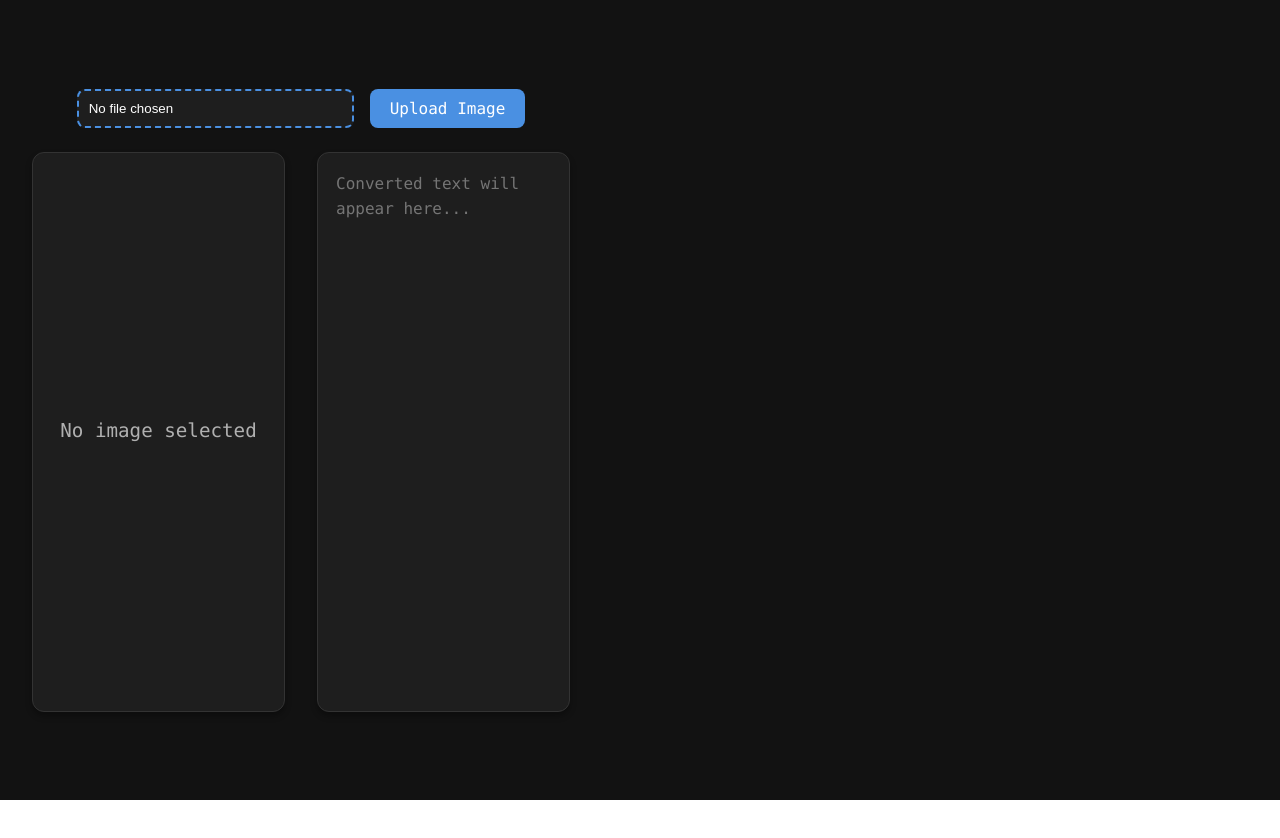
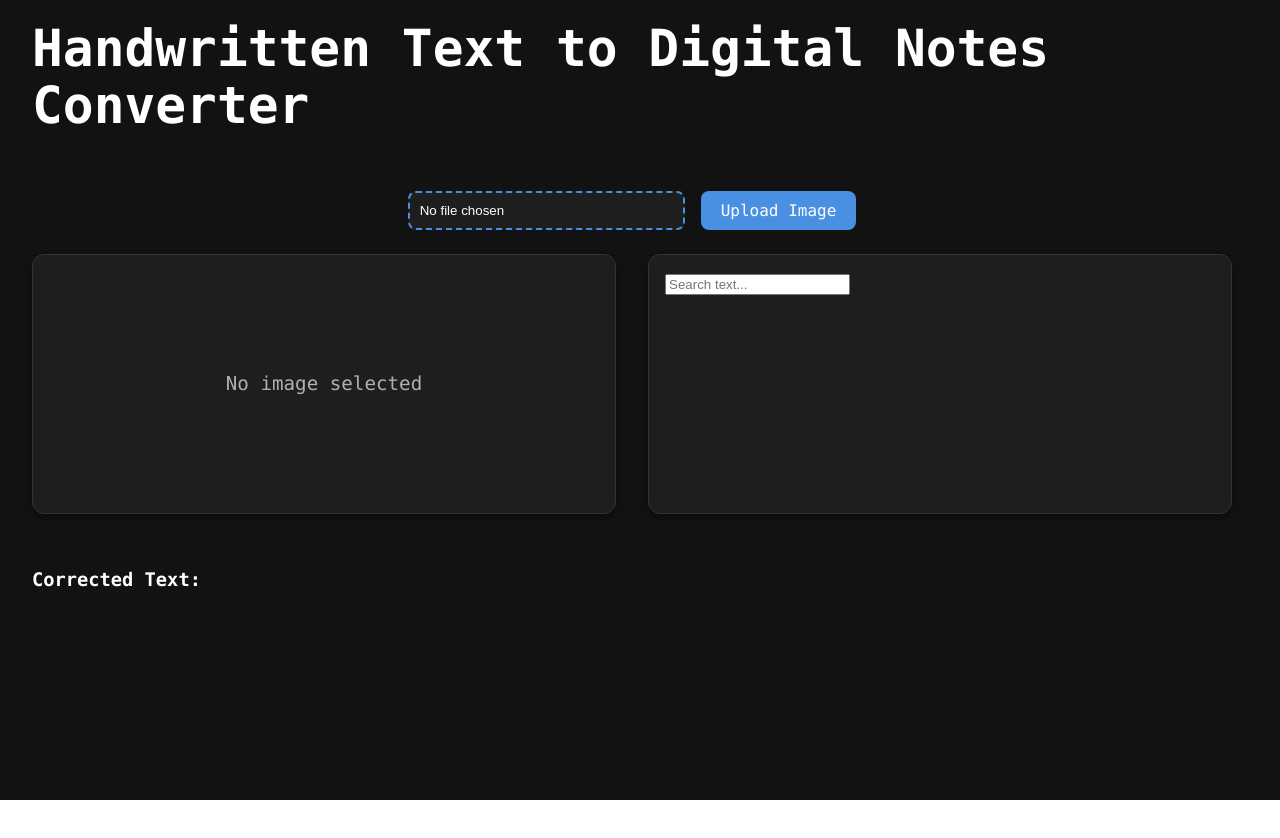
Before and after one commit to T-SarvesH/Handwritten-Text---Digital-Text-Converter, a React (Vite) app in the folder frontend/: page / in a window 1280 px wide. Shown: the top 838 px of the page. Before the commit the page ends 800 px from the top, so only its background shows below. Built offline with nearby package versions, Linux system fonts and the light colour scheme; no server answers.

Commit message:
Update UploadImage.jsx

```diff
--- a/frontend/src/components/UploadImage.jsx
+++ b/frontend/src/components/UploadImage.jsx
@@ -1,4 +1,273 @@
 import React, { useState, useEffect, useRef } from "react";
+import axios from "axios";
+import "./UploadImage.css";
+import { jsPDF } from "jspdf";
+import Typo from "typo-js";
+
+const UploadImage = () => {
+    const [selectedImage, setSelectedImage] = useState(null);
+    const [convertedText, setConvertedText] = useState("");
+    const [displayedText, setDisplayedText] = useState("");
+    const [correctedText, setCorrectedText] = useState("");
+
+    const [isLoading, setIsLoading] = useState(false);
+    const [isCopied, setIsCopied] = useState(false);
+    const [searchQuery, setSearchQuery] = useState(""); // New state for search query
+    const textareaRef = useRef(null);
+
+
+    useEffect(() => {
+        let timer;
+        if (convertedText) {
+            let index = 0;
+            timer = setInterval(() => {
+                if (index < convertedText.length) {
+                    setDisplayedText(prev => prev + convertedText[index]);
+                    index++;
+                } else {
+                    clearInterval(timer);
+                }
+            }, 20);
+        }
+        return () => clearInterval(timer);
+    }, [convertedText]);
+
+    const correctSpelling = (text) => {
+        if (!dictionary) return text;
+
+        const words = text.split(" ");
+        const correctedWords = words.map((word) => {
+          if (!dictionary.check(word)) {
+            const suggestions = dictionary.suggest(word);
+            return suggestions.length > 0 ? suggestions[0] : word;
+          }
+          return word;
+        });
+
+        return correctedWords.join(" ");
+      };
+
+
+      useEffect(() => {
+        if (convertedText) {
+          const corrected = correctSpelling(convertedText);
+          setCorrectedText(corrected);
+        }
+      }, [convertedText]);
+
+    // Function to highlight text
+    const highlightText = (text, searchQuery) => {
+        if (!searchQuery) return text; // If no search query, return text as is
+        const regex = new RegExp(`(${searchQuery})`, "gi");
+        return text.replace(regex, "<mark>$1</mark>");
+    };
+
+    const handleFileChange = (event) => {
+        const file = event.target.files[0];
+        setSelectedImage(file);
+        setConvertedText("");
+        setDisplayedText("");
+        setIsCopied(false);
+    };
+
+
+    const handleUpload = async () => {
+        if (!selectedImage) {
+            alert("Please select an image first.");
+            return;
+        }
+
+        const formData = new FormData();
+        formData.append("image", selectedImage);
+
+        setIsLoading(true);
+        setConvertedText("");
+        setDisplayedText("");
+        setIsCopied(false);
+
+        try {
+            const response = await axios.post("http://127.0.0.1:8000/api/upload/", formData, {
+                headers: { "Content-Type": "multipart/form-data" },
+            });
+            setConvertedText(response.data.extracted_text);
+        } catch (error) {
+            console.error("Error uploading image:", error);
+            alert("Failed to upload image. Please try again.");
+        } finally {
+            setIsLoading(false);
+        }
+    };
+    const [dictionary, setDictionary] = useState(null);
+
+    useEffect(() => {
+      const loadDictionary = async () => {
+        const affRes = await fetch("/dictionaries/en_US.aff");
+        const dicRes = await fetch("/dictionaries/en_US.dic");
+
+        const affText = await affRes.text();
+        const dicText = await dicRes.text();
+
+        const newDict = new Typo("en_US", affText, dicText, { platform: "any" });
+        setDictionary(newDict);
+      };
+
+      loadDictionary();
+    }, []);
+
+    const handleSearchChange = (e) => {
+        setSearchQuery(e.target.value);
+    };
+    const handleCopyToClipboard = async () => {
+        try {
+          await navigator.clipboard.writeText(displayedText); // replace with your actual variable
+          setIsCopied(true);
+          setTimeout(() => setIsCopied(false), 2000);
+        } catch (err) {
+          console.error("Failed to copy: ", err);
+        }
+      };
+
+      const downloadTextFile = () => {
+        console.log("Text to download:", convertedText);  // Log the text
+        if (!convertedText) {
+            alert("No text to download.");
+            return;
+        }
+
+
+        const blob = new Blob([convertedText], { type: "text/plain;charset=utf-8" });
+        const link = document.createElement("a");
+        link.href = URL.createObjectURL(blob);
+        link.download = "converted-notes.txt";
+        document.body.appendChild(link);
+        link.click();
+        document.body.removeChild(link);
+    };
+    const downloadPDF = () => {
+        console.log("Converted Text:", convertedText);
+
+        if (!convertedText) {
+          alert("No text to download.");
+          return;
+        }
+
+        const doc = new jsPDF();
+
+        // Split the text into lines that fit within the PDF page
+        const margin = 10;
+        const pageWidth = doc.internal.pageSize.getWidth();
+        const maxLineWidth = pageWidth - margin * 2;
+        const lines = doc.splitTextToSize(convertedText, maxLineWidth);
+
+        doc.setFont('Helvetica', 'normal');
+        doc.setFontSize(12);
+        doc.text(lines, margin, 20); // Start at x=10, y=20
+
+        doc.save("converted-notes.pdf");
+      };
+
+
+
+
+    return (
+        <div className="ocr-container">
+            <h1 className="main-heading">Handwritten Text to Digital Notes Converter</h1>
+
+            <div className="upload-section">
+                <input
+                    type="file"
+                    accept="image/*"
+                    onChange={handleFileChange}
+                    className="file-input"
+                />
+                <button
+                    className="upload-btn"
+                    onClick={handleUpload}
+                    disabled={isLoading}
+                >
+                    {isLoading ? "Processing..." : "Upload Image"}
+                </button>
+            </div>
+
+            <div className="content-wrapper">
+                {/* Image Preview Section */}
+                <div className="image-preview">
+                    {selectedImage ? (
+                        <img
+                            src={URL.createObjectURL(selectedImage)}
+                            alt="Uploaded"
+                            className="preview-image"
+                        />
+                    ) : (
+                        <div className="placeholder-text">
+                            No image selected
+                        </div>
+                    )}
+                </div>
+
+
+
+                {/* Text Output Section */}
+                <div className="text-output">
+                    {isLoading ? (
+                        <div className="loading-container">
+                            <div className="spinner"></div>
+                        </div>
+                    ) : (
+                        <div className="textarea-container">
+  <div className="search-bar">
+    <input
+      type="text"
+      placeholder="Search text..."
+      value={searchQuery}
+      onChange={(e) => setSearchQuery(e.target.value)}
+    />
+  </div>
+
+
+  <div
+    className="output-textarea rendered-text"
+    dangerouslySetInnerHTML={{ __html: highlightText(displayedText, searchQuery) }}
+  ></div>
+
+ {displayedText && (
+                                <>
+                                    <button className="copy-btn" onClick={handleCopyToClipboard}>
+                                        {isCopied ? "Copied!" : "Copy to Clipboard"}
+                                    </button>
+                                    <button className="download-btn" onClick={downloadTextFile}>
+                                        Download as .txt
+                                    </button>
+                                    <button className="download-btn" onClick={downloadPDF}>
+                                        Download as PDF
+                                    </button>
+                                </>
+                            )}
+
+</div>
+
+
+
+                    )}
+
+                </div>
+                 <div className="corrected-text-container">
+  <h3>Corrected Text:</h3>
+  <div className="output-textarea rendered-text">
+    {correctedText}
+  </div>
+</div>
+
+            </div>
+
+        </div>
+
+    );
+};
+
+export default UploadImage;
+
+/*import React, { useState, useEffect, useRef } from "react";
 import axios from "axios";
 import "./UploadImage.css";
 
@@ -91,7 +360,8 @@ const UploadImage = () => {
             </div>
 
             <div className="content-wrapper">
-                {/* Image Preview Section */}
+                {/* Image Preview Section }*/
+                /*
                 <div className="image-preview">
                     {selectedImage ? (
                         <img
@@ -106,7 +376,7 @@ const UploadImage = () => {
                     )}
                 </div>
 
-                {/* Text Output Section */}
+                {/* Text Output Section }*//*
                 <div className="text-output">
                     {isLoading ? (
                         <div className="loading-container">
@@ -138,3 +408,4 @@ const UploadImage = () => {
 };
 
 export default UploadImage;
+*/
```
